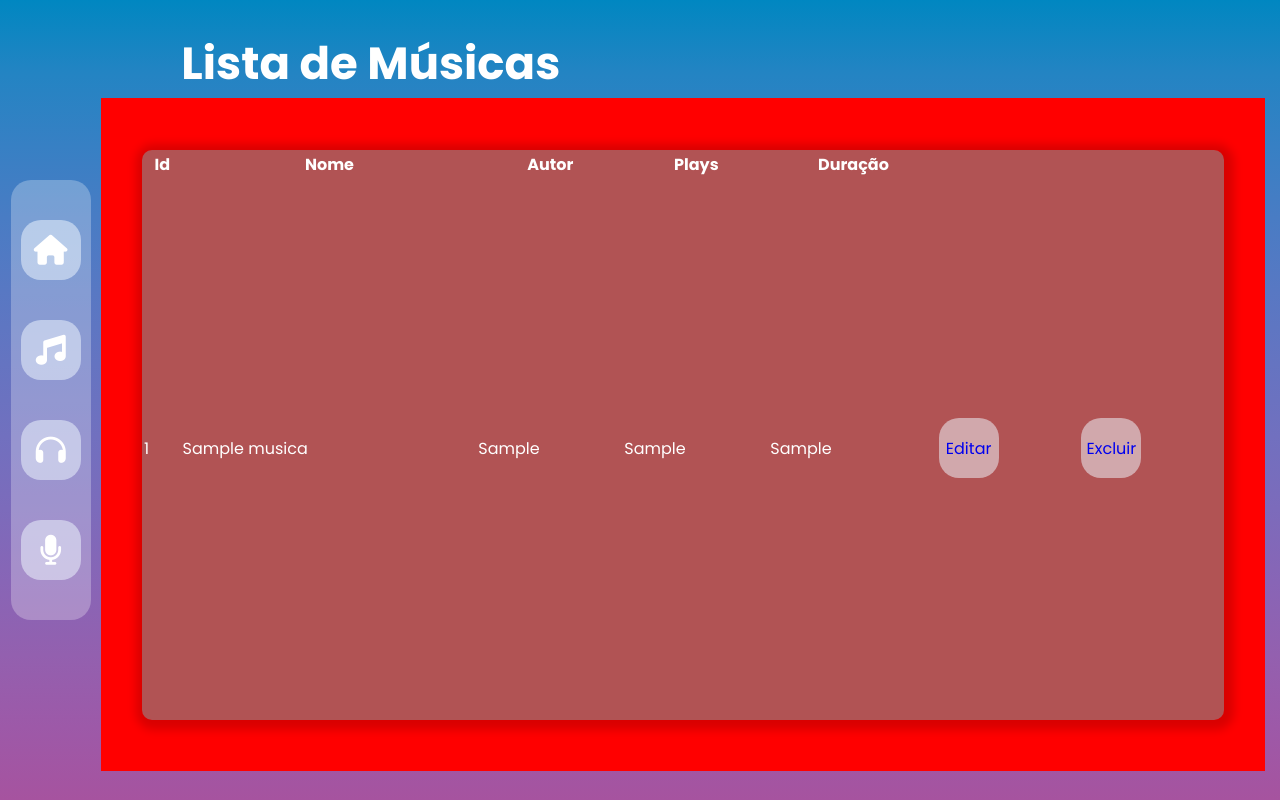
After one commit to yuh-maeda/Crud-php, a PHP site: page /src/musica.php in a window 1280 px wide. The commit adds this page. Run offline with PHP 8.4, Linux system fonts and the light colour scheme; tables that the repository leaves empty or names only in its code hold one stand-in row (values such as "Sample post").

Commit message:
crud atualizado, home finalizada

```diff
--- a/pages/connect.php
+++ b/src/connect.php
@@ -3,12 +3,15 @@
 $hostname = '10.38.0.81';
 $username = "user";
 $password = '321';
-$db = 'crud_php';
+$db = 'crud_music';
 
 $conn = new mysqli($hostname,$username,$password,$db);
 
 if (!$conn){
-    echo 'Erro ao conectar !';
+    echo '<script> alert("Erro ao conectar")</script>';
+}
+else{
+    echo'<script> alert("conectado")</script>';
 }
 
 ?>
--- /dev/null
+++ b/src/musica.php
@@ -0,0 +1,83 @@
+<?php
+    require 'connect.php';
+    $sql = 'SELECT * FROM musica';
+    $result = mysqli_query($conn,$sql);
+
+?>
+
+<!DOCTYPE html>
+<html lang="pt-br">
+<head>
+    <meta charset="UTF-8">
+    <meta name="viewport" content="width=device-width, initial-scale=1.0">
+    <title>Músicas</title>
+
+    <link rel="stylesheet" href="../styles/style.css">
+
+    <link rel="stylesheet" href="https://cdnjs.cloudflare.com/ajax/libs/font-awesome/6.7.2/css/all.min.css" integrity="sha512-Evv84Mr4kqVGRNSgIGL/F/aIDqQb7xQ2vcrdIwxfjThSH8CSR7PBEakCr51Ck+w+/U6swU2Im1vVX0SVk9ABhg==" crossorigin="anonymous" referrerpolicy="no-referrer" />
+
+</head>
+
+
+
+<body>
+
+    <header>
+        <nav>
+            <ul>
+                <li class='menu-home'><a href="index.php"><i class="fa-solid fa-house"></i></a> <p>Home</p> </li>
+                <li class='menu-musica'><a href="musica.php"><i class="fa-solid fa-music"></i></a> <p>Musicas</p> </li>
+                <li class='menu-cantor'><a href="cantor.php"><i class="fa-solid fa-headphones"></i></a> <p>Cantores</p> </li>
+                <li class='menu-podcast'><a href="podcast.php"><i class="fa-solid fa-microphone"></i></a> <p>Podcast</p> </li>
+            </ul>
+        </nav>
+    </header>
+
+    <main>
+        <section id='musica'>
+            <h1>Lista de Músicas</h1>
+            <div class="container">
+                <div class="area-tabela">
+                        <table class="tabela-musica">
+                            <thead class="default-thead">
+                                <tr class="default-tr">
+                                    <th class="default-th">Id</th>
+                                    <th class="default-th">Nome</th>
+                                    <th class="default-th">Autor</th>
+                                    <th class="default-th">Plays</th>
+                                    <th class="default-th">Duração</th>
+                                    <th class="default-th"></th>
+                                    <th class="default-th"></th>
+                                </tr>
+                            </thead>
+
+                            <?php
+                                if ($result){
+                                    while($row = mysqli_fetch_assoc($result)){
+                                        $id = $row['id'];
+                                        $nome = $row['nome'];
+                                        $autor = $row['autor'];
+                                        $plays = $row['plays'];
+                                        $duracao = $row['duracao'];
+
+                                        echo '
+                                        <tr>
+                                            <td>'.$id.'</td>
+                                            <td>'.$nome.'</td>
+                                            <td>'.$autor.'</td>
+                                            <td>'.$plays.'</td>
+                                            <td>'.$duracao.'</td>
+                                            <td><a class= "btn btn-primary" href="editar_musica.php?id='.$id.'" >Editar</a></td>
+                                            <td><a class= "btn btn-danger" href="excluir_musica.php?id='.$id.'" >Excluir</a></td>
+                                        </tr>
+                                    ';
+                                    }
+                                }
+                            ?>
+                        </table>
+                </div>
+            </div>
+        </section>
+    </main>
+</body>
+</html>
--- a/style/musica.css
+++ /dev/null
@@ -1,4 +0,0 @@
-#musica{
-    width: calc(100% - 15px);
-    height: 2000px;
-}
--- /dev/null
+++ b/styles/home.css
@@ -0,0 +1,125 @@
+#home{
+    width: calc(100% - 15px);
+    height: 90%;
+    gap: 60px;
+    display: flex;
+    flex-direction: column;
+}
+
+h1{
+    color: white;
+    margin-top: 30px;
+    margin-left: 80px;
+    font-size: 45px;
+    text-align: left;
+}
+
+.populares{
+    display: flex;
+    align-items: center;
+    justify-content: space-around;
+    height: 60%;
+    width: 100%;
+    }
+
+.pop{
+    background-color: #15fbff54;
+    border-radius: 20px;
+    box-shadow: 2px 2px 20px 1px rgba(0, 0, 0, 0.347);
+    padding: 0px 8px 0px 8px;
+    display: flex;
+    flex-direction: column;
+    gap: 10px;
+}
+
+.pop-txt{
+    color: rgb(255, 255, 255);
+    border-bottom: 2px solid rgb(255, 255, 255);
+    margin: 6px;
+    padding-left: 15px;
+    font-size: 20px;
+}
+
+.p-musicas{
+    width: 480px;
+    height: 350px;
+}
+
+.pop ::-webkit-scrollbar{
+    width: 10px;
+    background-color: rgba(94, 8, 155, 0.645);
+    border-radius: 0px 20px 20px 0px;
+    border-left: 2px solid rgba(0, 0, 0, 0.471);
+    width: 11px;
+}
+
+.pop ::-webkit-scrollbar-thumb{
+    background-color: rgb(239, 238, 238);
+    height: 10px;
+    border-left: 2px solid rgba(0, 0, 0, 0.779);
+    border-radius: 0px 20px 20px 0px;
+}
+
+
+
+.home-area-tabela{
+    height: 80%;
+    width: 100%;
+    border-radius: 10px;
+    overflow: auto;
+}
+
+.home-tabela{
+    width: 100%;
+    color: white;
+    display: flex;
+    flex-direction: column;
+    justify-content: center;
+}
+
+.h-thead{
+    font-weight: 550;
+    z-index: 1;
+    top: 0;
+    position: sticky;
+}
+
+.h-td{
+    font-size: 14px;
+    font-weight: 400;
+}
+
+.h-th, .h-td {
+    text-align: center;
+    width: 100%;
+    padding: 12px 15px;
+    text-align: center;
+}
+
+.h-tr{
+    display: flex;
+    align-items: center;
+    justify-content: space-around;
+    border-bottom: 2px solid rgb(226, 226, 226);
+    background-color: #5878c3;
+    padding: 2px;
+}
+
+.h-tbody tr:hover{
+    background-color: #5878c355;
+
+}
+
+.p-artistas{
+    width: 270px;
+    height: 350px;
+}
+
+.home-table-autor{
+    border-radius: 20px;
+}
+
+.p-podcast{
+    width: 320px;
+    height: 350px;
+}
--- a/style/menu.css
+++ b/styles/menu.css
@@ -32,14 +32,18 @@ ul{
 li{
     display: flex;
     align-items: center;
-    gap: 13px;
 }
 
 li:hover{
-    margin-left: 67px;
+
+    a{
+        background-color: rgba(1, 87, 167, 0.249);
+    }
+
     p{
         display: flex;
     }
+
     transition: all 0.3s ease;
 
 }
@@ -47,9 +51,9 @@ li:hover{
 li p{
     display: none;
     color: white;
-    background-color: rgba(255, 255, 255, 0.267);
+    background-color: rgba(1, 87, 167, 0.249);
     padding: 3px;
-    border-radius: 7px;
+    border-radius: 1px 7px 7px 1px;
 }
 
 a{
@@ -57,7 +61,6 @@ a{
     align-items: center;
     justify-content: center;
     background-color: rgba(240, 248, 255, 0.518);
-    /* background-color: rgba(1, 87, 167, 0.249); */
     border-radius: 20px;
     width: 60px;
     height: 60px;
@@ -68,3 +71,19 @@ i{
     color: white;
     font-size: 30px;
 }
+
+.menu-home:hover{
+    margin-left: 53px;
+}
+
+.menu-musica:hover{
+    margin-left: 75px;
+}
+
+.menu-cantor:hover{
+    margin-left: 83px;
+}
+
+.menu-podcast:hover{
+    margin-left: 74px;
+}
--- /dev/null
+++ b/styles/musica.css
@@ -0,0 +1,62 @@
+#musica{
+    width: calc(100% - 15px);
+    height: 99%;
+    display: flex;
+    flex-direction: column;
+}
+
+.container{
+    width: 100%;
+    height: 85%;
+    display: flex;
+    align-items: center;
+    justify-content: center;
+    flex-direction: column;
+    background-color: red;
+}
+
+.area-tabela{
+    width: 93%;
+    height: 100%;
+    display: flex;
+    align-items: center;
+    justify-content: center;
+    overflow: auto;
+    padding: 20px;
+
+}
+
+.tabela-musica{
+    width: 100%;
+    height: 90%;
+    color: white;
+    background-color: #15fbff54;
+    border-radius: 10px;
+    box-shadow: 2px 2px 10px 8px rgba(0, 0, 0, 0.151);
+}
+
+.default-thead{
+    font-weight: 550;
+    z-index: 1;
+    top: 0;
+    position: sticky;
+}
+
+.default-tr{
+    border-radius: 2px solid white;
+}
+
+.tabela-musica ::-webkit-scrollbar{
+    width: 10px;
+    background-color: rgba(94, 8, 155, 0.645);
+    border-radius: 0px 20px 20px 0px;
+    border-left: 2px solid rgba(0, 0, 0, 0.471);
+    width: 11px;
+}
+
+.tabela-musica ::-webkit-scrollbar-thumb{
+    background-color: rgb(239, 238, 238);
+    height: 10px;
+    border-left: 2px solid rgba(0, 0, 0, 0.779);
+    border-radius: 0px 20px 20px 0px;
+}
--- a/style/style.css
+++ b/styles/style.css
@@ -10,13 +10,18 @@
     font-family: 'Poppins';
 }
 
+:root{
+    --fundo: linear-gradient(to bottom, #0087c1, #2384c3, #3780c4, #497cc4, #5878c3, #6574c1, #7170bf, #7c6bbb, #8865b6, #9360af, #9d59a8, #a6539f);
+
+}
+
 body{
-    background-color: rgb(0, 135, 193);
+    background: var(--fundo);
     display: flex;
 }
 
 main{
     display: flex;
     flex-direction: column;
-    width: 100%;
+    width: 100vw;
 }
```
Also changed, not shown: pages/index.html (deleted, +0 -77 lines), pages/teste.html (deleted, +0 -79 lines), src/index.html (added, +141 -0 lines), style/home.css (deleted, +0 -106 lines), assets/R.png (renamed from img/R.png), assets/microphone icon.png (renamed from img/microphone icon.png), assets/show.jpg (renamed from img/show.jpg).
